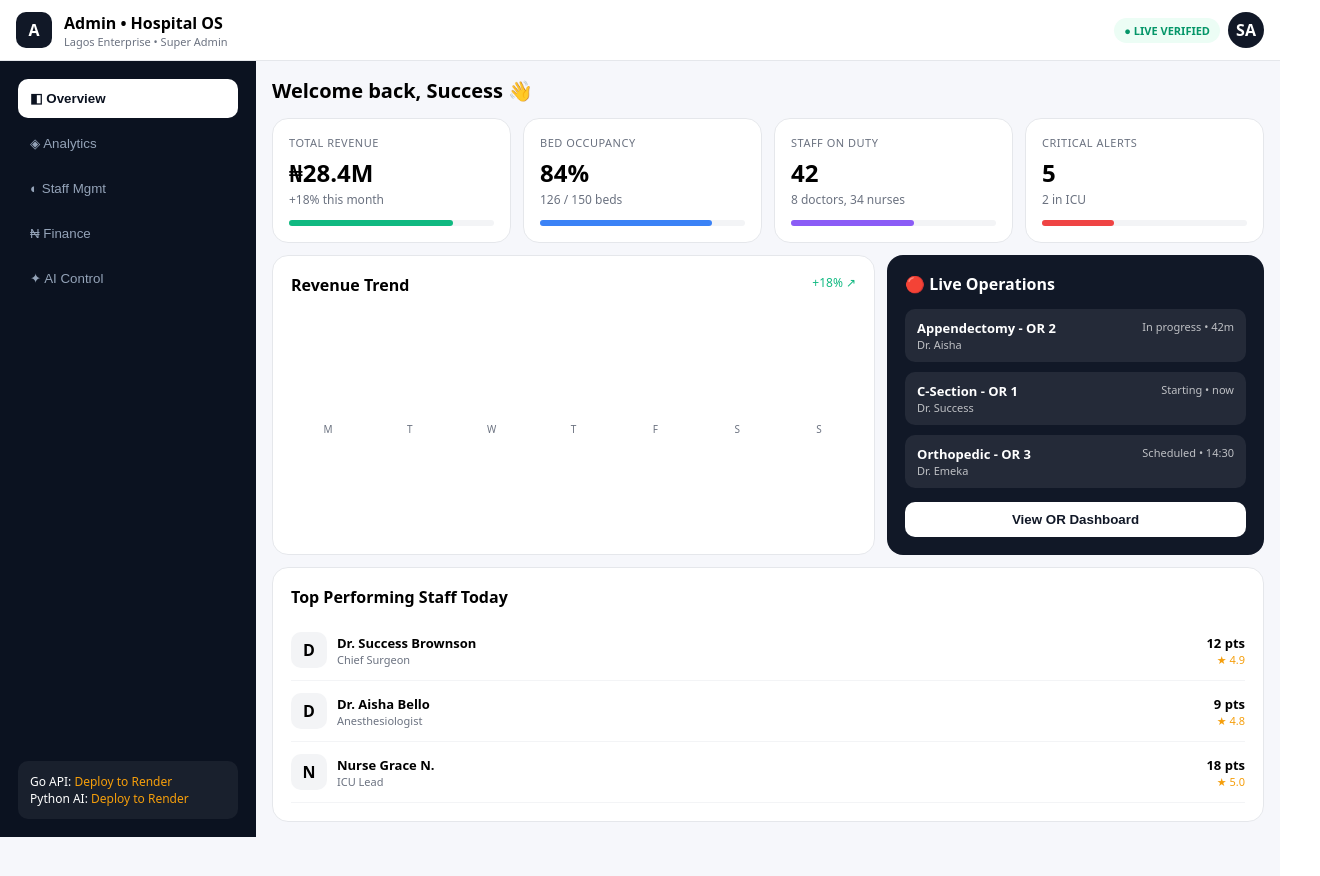
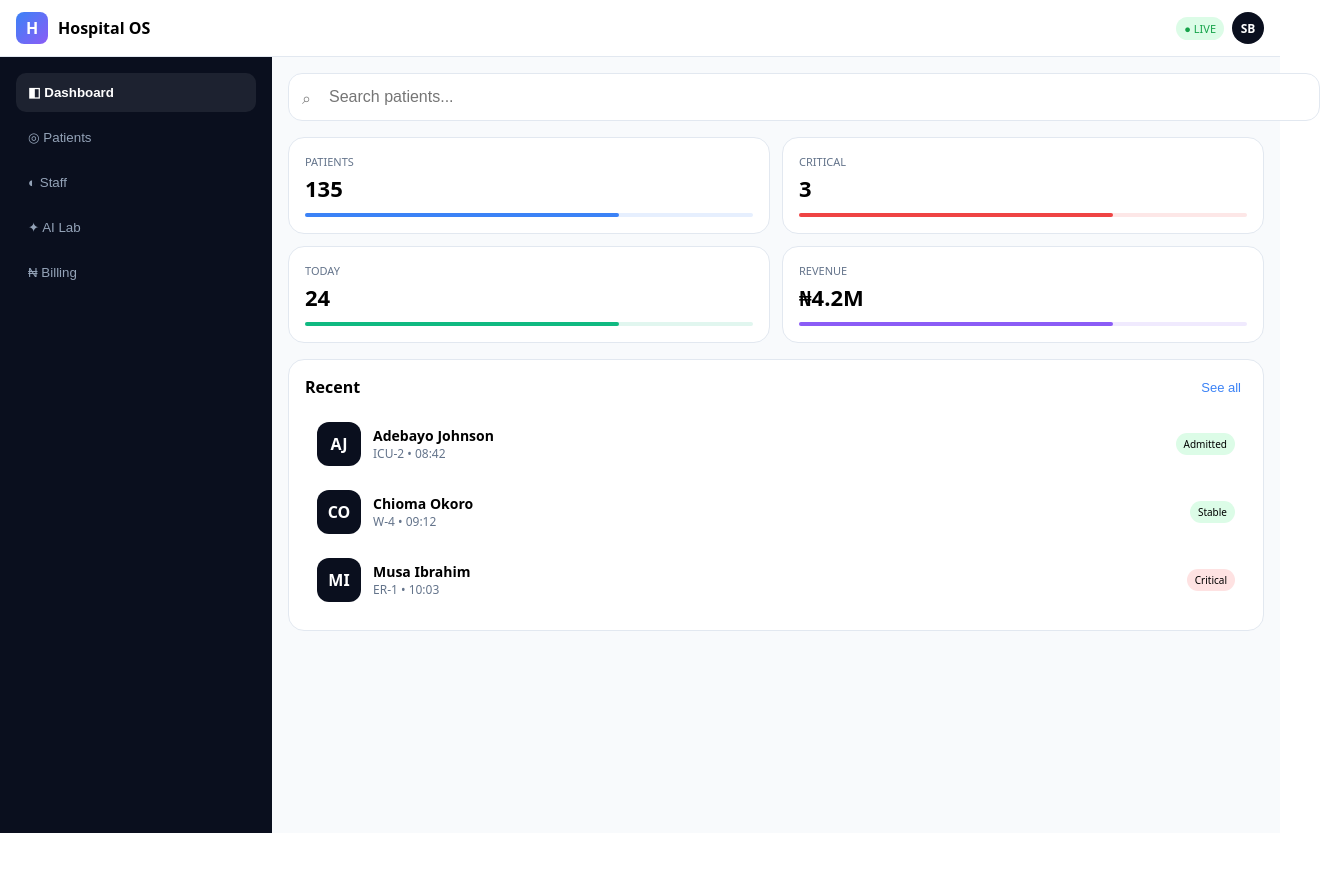
Before and after one commit to successbrownson222-cloud/enterprise-hospital-os, a Next.js app in the folder frontend/: page / in a window 1280 px wide. Shown: the top 876 px of the page, 1320 px wide, since content can reach past the window. After the commit the page ends 833 px from the top, so only its background shows below. Built offline with nearby package versions, Linux system fonts and the light colour scheme.

Commit message:
Update page.tsx

```diff
--- a/frontend/app/page.tsx
+++ b/frontend/app/page.tsx
@@ -1,162 +1,152 @@
 "use client";
-import { useState } from "react";
+import { useState, useMemo } from "react";
 
-export default function AdminDashboard() {
-  const [menu, setMenu] = useState(false);
-  const [tab, setTab] = useState("overview");
+type Patient = { id: string; name: string; age: number; status: "Admitted"|"Discharged"|"Critical"|"Stable"; doctor: string; ward: string; avatar: string; date: string; };
 
-  const stats = [
-    { label: "Total Revenue", value: "₦28.4M", sub: "+18% this month", color: "#10b981", bar: 80 },
-    { label: "Bed Occupancy", value: "84%", sub: "126 / 150 beds", color: "#3b82f6", bar: 84 },
-    { label: "Staff On Duty", value: "42", sub: "8 doctors, 34 nurses", color: "#8b5cf6", bar: 60 },
-    { label: "Critical Alerts", value: "5", sub: "2 in ICU", color: "#ef4444", bar: 35 },
+const data: Patient[] = [
+  { id: "P-1042", name: "Adebayo Johnson", age: 34, status: "Admitted", doctor: "Dr. Success Brownson", ward: "ICU-2", avatar: "AJ", date: "08:42" },
+  { id: "P-1043", name: "Chioma Okoro", age: 28, status: "Stable", doctor: "Dr. Emeka", ward: "W-4", avatar: "CO", date: "09:12" },
+  { id: "P-1044", name: "Musa Ibrahim", age: 45, status: "Critical", doctor: "Dr. Aisha Bello", ward: "ER-1", avatar: "MI", date: "10:03" },
+];
+
+export default function HospitalOSMobile() {
+  const [active, setActive] = useState("dashboard");
+  const [menuOpen, setMenuOpen] = useState(false);
+  const [q, setQ] = useState("");
+  const [patients, setPatients] = useState(data);
+  const [selected, setSelected] = useState<Patient|null>(null);
+
+  const filtered = useMemo(()=> patients.filter(p=> (p.name+p.id).toLowerCase().includes(q.toLowerCase())), [q, patients]);
+
+  const nav = [
+    {id:"dashboard", l:"Dashboard", i:"◧"},
+    {id:"patients", l:"Patients", i:"◎"},
+    {id:"doctors", l:"Staff", i:"◐"},
+    {id:"ai", l:"AI Lab", i:"✦"},
+    {id:"billing", l:"Billing", i:"₦"},
   ];
 
   return (
-    <div style={{ minHeight: "100vh", background: "#f6f7fb", fontFamily: "system-ui" }}>
+    <div style={{minHeight:"100vh", background:"#f8fafc", fontFamily:"system-ui"}}>
       <style>{`
-        @keyframes in { from {opacity:0; transform: translateY(10px)} to {opacity:1; transform: translateY(0)} }
-        .card { animation: in 0.4s ease both; }
-        .card:nth-child(1){animation-delay:0.05s} .card:nth-child(2){animation-delay:0.1s} .card:nth-child(3){animation-delay:0.15s} .card:nth-child(4){animation-delay:0.2s}
-        @media(min-width:768px){ .mobile-only{display:none!important} .desktop-only{display:flex!important} .grid-2{grid-template-columns: 1.6fr 1fr} .grid-4{grid-template-columns: repeat(4,1fr)} }
-        @media(max-width:767px){ .desktop-only{display:none!important} .grid-2{grid-template-columns:1fr} .grid-4{grid-template-columns: repeat(2,1fr)} }
+        @keyframes slideIn { from { transform: translateX(-100%); } to { transform: translateX(0); } }
+        @keyframes fadeIn { from { opacity:0; transform: translateY(8px);} to { opacity:1; transform: translateY(0);} }
+        .animate-slide { animation: slideIn 0.3s ease; }
+        .animate-fade { animation: fadeIn 0.35s ease; }
+        @media (min-width: 768px) { .hide-desktop { display:none !important; } .show-desktop { display:flex !important; } }
+        @media (max-width: 767px) { .show-desktop { display:none !important; } }
       `}</style>
 
-      {/* HEADER */}
-      <header style={{ height: "60px", background: "white", borderBottom: "1px solid #e5e7eb", display: "flex", alignItems: "center", justifyContent: "space-between", padding: "0 16px", position: "sticky", top: 0, zIndex: 20 }}>
-        <div style={{ display: "flex", alignItems: "center", gap: "12px" }}>
-          <button className="mobile-only" onClick={() => setMenu(!menu)} style={{ width: "40px", height: "40px", borderRadius: "10px", border: "1px solid #e5e7eb", background: "white" }}>☰</button>
-          <div style={{ width: "36px", height: "36px", background: "#111827", borderRadius: "10px", display: "grid", placeItems: "center", color: "white", fontWeight: 800 }}>A</div>
-          <div><div style={{ fontWeight: 800 }}>Admin • Hospital OS</div><div style={{ fontSize: "11px", color: "#6b7280" }}>Lagos Enterprise • Super Admin</div></div>
+      {/* TOP BAR */}
+      <header style={{height:"56px", background:"rgba(255,255,255,0.9)", backdropFilter:"blur(12px)", borderBottom:"1px solid #e2e8f0", display:"flex", alignItems:"center", justifyContent:"space-between", padding:"0 16px", position:"sticky", top:0, zIndex:20}}>
+        <div style={{display:"flex", alignItems:"center", gap:"10px"}}>
+          <button onClick={()=>setMenuOpen(!menuOpen)} className="hide-desktop" style={{width:"40px", height:"40px", borderRadius:"10px", border:"1px solid #e2e8f0", background:"white", fontSize:"18px"}}>☰</button>
+          <div style={{width:"32px", height:"32px", background:"linear-gradient(135deg,#3b82f6,#8b5cf6)", borderRadius:"8px", display:"grid", placeItems:"center", color:"white", fontWeight:800}}>H</div>
+          <b>Hospital OS</b>
         </div>
-        <div style={{ display: "flex", gap: "8px", alignItems: "center" }}>
-          <span style={{ fontSize: "11px", background: "#ecfdf5", color: "#059669", padding: "5px 10px", borderRadius: "20px", fontWeight: 700 }}>● LIVE VERIFIED</span>
-          <div style={{ width: "36px", height: "36px", borderRadius: "50%", background: "#111827", color: "white", display: "grid", placeItems: "center", fontWeight: 700 }}>SA</div>
+        <div style={{display:"flex", gap:"8px", alignItems:"center"}}>
+          <span style={{fontSize:"11px", background:"#dcfce7", color:"#16a34a", padding:"4px 8px", borderRadius:"20px"}}>● LIVE</span>
+          <div style={{width:"32px", height:"32px", borderRadius:"50%", background:"#0a0f1e", color:"white", display:"grid", placeItems:"center", fontSize:"12px", fontWeight:700}}>SB</div>
         </div>
       </header>
 
-      <div style={{ display: "flex" }}>
-        {/* DESKTOP SIDEBAR */}
-        <aside className="desktop-only" style={{ width: "220px", background: "#0b1220", color: "white", padding: "18px", flexDirection: "column", gap: "6px", position: "sticky", top: "60px", height: "calc(100vh - 60px)" }}>
-          {[
-            { id: "overview", l: "Overview", i: "◧" },
-            { id: "analytics", l: "Analytics", i: "◈" },
-            { id: "staff", l: "Staff Mgmt", i: "◐" },
-            { id: "finance", l: "Finance", i: "₦" },
-            { id: "ai", l: "AI Control", i: "✦" },
-          ].map(n => (
-            <button key={n.id} onClick={() => setTab(n.id)} style={{ textAlign: "left", padding: "12px", borderRadius: "10px", border: "none", background: tab === n.id ? "white" : "transparent", color: tab === n.id ? "#0b1220" : "#94a3b8", fontWeight: tab === n.id ? 700 : 500, cursor: "pointer", display: "flex", gap: "10px" }}>{n.i} {n.l}</button>
+      <div style={{display:"flex"}}>
+        {/* SIDEBAR - DESKTOP */}
+        <aside className="show-desktop" style={{width:"240px", background:"#0a0f1e", color:"white", padding:"16px", flexDirection:"column", position:"sticky", top:"56px", height:"calc(100vh - 56px)"}}>
+          <div style={{display:"flex", flexDirection:"column", gap:"6px"}}>
+            {nav.map(n=>(
+              <button key={n.id} onClick={()=>setActive(n.id)} style={{textAlign:"left", padding:"12px", borderRadius:"10px", border:"none", background: active===n.id ? "#ffffff14" : "transparent", color: active===n.id ? "white" : "#94a3b8", display:"flex", gap:"10px", fontWeight: active===n.id ? 700 : 500, cursor:"pointer", transition:"0.2s"}}>{n.i} {n.l}</button>
             ))}
-          <div style={{ marginTop: "auto", background: "#ffffff0f", padding: "12px", borderRadius: "10px", fontSize: "12px" }}>
-            Go API: <span style={{ color: "#f59e0b" }}>Deploy to Render</span><br />
-            Python AI: <span style={{ color: "#f59e0b" }}>Deploy to Render</span>
           </div>
         </aside>
 
-        {/* MOBILE DRAWER */}
-        {menu && (
+        {/* SIDEBAR - MOBILE DRAWER */}
+        {menuOpen && (
           <>
-            <div onClick={() => setMenu(false)} style={{ position: "fixed", inset: 0, background: "rgba(0,0,0,0.5)", zIndex: 30 }} />
-            <div style={{ position: "fixed", left: 0, top: 0, width: "280px", height: "100vh", background: "#0b1220", color: "white", padding: "20px", zIndex: 40 }}>
-              <div style={{ display: "flex", justifyContent: "space-between", marginBottom: "20px" }}><b>Admin Menu</b><button onClick={() => setMenu(false)} style={{ background: "#ffffff14", border: "none", color: "white", width: "32px", height: "32px", borderRadius: "8px" }}>✕</button></div>
-              {["overview", "analytics", "staff", "finance", "ai"].map(t => (
-                <button key={t} onClick={() => { setTab(t); setMenu(false); }} style={{ width: "100%", textAlign: "left", padding: "14px", borderRadius: "10px", border: "none", background: tab === t ? "white" : "transparent", color: tab === t ? "#0b1220" : "white", marginBottom: "6px", textTransform: "capitalize" }}>{t}</button>
+            <div onClick={()=>setMenuOpen(false)} style={{position:"fixed", inset:0, background:"rgba(0,0,0,0.4)", zIndex:30}}/>
+            <aside className="animate-slide" style={{position:"fixed", left:0, top:0, width:"280px", height:"100vh", background:"#0a0f1e", color:"white", padding:"20px", zIndex:40, display:"flex", flexDirection:"column"}}>
+              <div style={{display:"flex", justifyContent:"space-between", alignItems:"center", marginBottom:"24px"}}>
+                <b>Menu</b><button onClick={()=>setMenuOpen(false)} style={{background:"#ffffff14", border:"none", color:"white", width:"32px", height:"32px", borderRadius:"8px"}}>✕</button>
+              </div>
+              {nav.map(n=>(
+                <button key={n.id} onClick={()=>{setActive(n.id); setMenuOpen(false);}} style={{textAlign:"left", padding:"14px", borderRadius:"12px", border:"none", background: active===n.id ? "#ffffff14" : "transparent", color:"white", display:"flex", gap:"12px", marginBottom:"6px", fontSize:"16px"}}>{n.i} {n.l}</button>
               ))}
-            </div>
+            </aside>
           </>
         )}
 
         {/* CONTENT */}
-        <main style={{ flex: 1, padding: "16px", paddingBottom: "90px" }}>
-          {tab === "overview" && (
-            <>
-              <h2 style={{ margin: "0 0 14px", fontSize: "20px" }}>Welcome back, Success 👋</h2>
+        <main style={{flex:1, padding:"16px", paddingBottom:"90px"}}>
+          {/* Search */}
+          <div className="animate-fade" style={{position:"relative", marginBottom:"16px"}}>
+            <input value={q} onChange={e=>setQ(e.target.value)} placeholder="Search patients..." style={{width:"100%", padding:"14px 14px 14px 40px", borderRadius:"14px", border:"1px solid #e2e8f0", background:"white", outline:"none", fontSize:"16px"}}/>
+            <span style={{position:"absolute", left:"14px", top:"14px", opacity:0.5}}>⌕</span>
+          </div>
 
-              {/* KPI CARDS */}
-              <div className="grid-4" style={{ display: "grid", gap: "12px" }}>
-                {stats.map(s => (
-                  <div key={s.label} className="card" style={{ background: "white", borderRadius: "16px", padding: "16px", border: "1px solid #e5e7eb" }}>
-                    <div style={{ fontSize: "11px", color: "#6b7280", textTransform: "uppercase", letterSpacing: "0.5px" }}>{s.label}</div>
-                    <div style={{ fontSize: "24px", fontWeight: 800, marginTop: "6px" }}>{s.value}</div>
-                    <div style={{ fontSize: "12px", color: "#6b7280", marginTop: "2px" }}>{s.sub}</div>
-                    <div style={{ height: "6px", background: "#f3f4f6", borderRadius: "10px", marginTop: "12px" }}><div style={{ width: `${s.bar}%`, height: "100%", background: s.color, borderRadius: "10px", transition: "width 1s ease" }} /></div>
+          {active==="dashboard" && (
+            <div className="animate-fade">
+              <div style={{display:"grid", gridTemplateColumns:"repeat(2,1fr)", gap:"12px"}}>
+                {[{l:"Patients",v:filtered.length+132,c:"#3b82f6"},{l:"Critical",v:3,c:"#ef4444"},{l:"Today",v:"24",c:"#10b981"},{l:"Revenue",v:"₦4.2M",c:"#8b5cf6"}].map(card=>(
+                  <div key={card.l} style={{background:"white", borderRadius:"16px", padding:"16px", border:"1px solid #e2e8f0", transition:"transform 0.2s"}} onTouchStart={e=>e.currentTarget.style.transform="scale(0.97)"} onTouchEnd={e=>e.currentTarget.style.transform="scale(1)"}>
+                    <div style={{fontSize:"11px", color:"#64748b", textTransform:"uppercase"}}>{card.l}</div>
+                    <div style={{fontSize:"22px", fontWeight:800, marginTop:"4px"}}>{card.v}</div>
+                    <div style={{height:"4px", background:`${card.c}20`, borderRadius:"10px", marginTop:"10px"}}><div style={{width:"70%", height:"100%", background:card.c, borderRadius:"10px"}}/></div>
                   </div>
                 ))}
               </div>
-
-              <div className="grid-2" style={{ display: "grid", gap: "12px", marginTop: "12px" }}>
-                {/* REVENUE CHART (CSS ONLY, NO LIBRARY) */}
-                <div className="card" style={{ background: "white", borderRadius: "16px", padding: "18px", border: "1px solid #e5e7eb" }}>
-                  <div style={{ display: "flex", justifyContent: "space-between" }}><b>Revenue Trend</b><span style={{ fontSize: "12px", color: "#10b981" }}>+18% ↗</span></div>
-                  <div style={{ display: "flex", alignItems: "end", gap: "8px", height: "120px", marginTop: "20px" }}>
-                    {[40, 65, 50, 85, 70, 95, 80].map((h, i) => (
-                      <div key={i} style={{ flex: 1, display: "flex", flexDirection: "column", alignItems: "center", gap: "6px" }}>
-                        <div style={{ width: "100%", height: `${h}%`, background: i === 5 ? "#111827" : "#e5e7eb", borderRadius: "8px", transition: "height 0.8s ease", transitionDelay: `${i * 0.05}s` }} />
-                        <span style={{ fontSize: "10px", color: "#6b7280" }}>{["M","T","W","T","F","S","S"][i]}</span>
+              <div style={{marginTop:"16px", background:"white", borderRadius:"16px", padding:"16px", border:"1px solid #e2e8f0"}}>
+                <div style={{display:"flex", justifyContent:"space-between", marginBottom:"12px"}}><b>Recent</b><button onClick={()=>setActive("patients")} style={{color:"#3b82f6", background:"none", border:"none", fontSize:"13px"}}>See all</button></div>
+                {filtered.map(p=>(
+                  <div key={p.id} onClick={()=>setSelected(p)} style={{display:"flex", gap:"12px", padding:"12px", borderRadius:"12px", alignItems:"center"}}>
+                    <div style={{width:"44px", height:"44px", borderRadius:"12px", background:"#0a0f1e", color:"white", display:"grid", placeItems:"center", fontWeight:700}}>{p.avatar}</div>
+                    <div style={{flex:1}}><div style={{fontWeight:600, fontSize:"14px"}}>{p.name}</div><div style={{fontSize:"12px", color:"#64748b"}}>{p.ward} • {p.date}</div></div>
+                    <span style={{fontSize:"10px", padding:"4px 8px", borderRadius:"20px", background: p.status==="Critical" ? "#fee2e2" : "#dcfce7"}}>{p.status}</span>
                   </div>
                 ))}
               </div>
             </div>
+          )}
 
-                {/* LIVE OPS */}
-                <div className="card" style={{ background: "#111827", borderRadius: "16px", padding: "18px", color: "white" }}>
-                  <b>🔴 Live Operations</b>
-                  <div style={{ marginTop: "14px", display: "flex", flexDirection: "column", gap: "10px" }}>
-                    {[
-                      { op: "Appendectomy - OR 2", doc: "Dr. Aisha", time: "In progress • 42m" },
-                      { op: "C-Section - OR 1", doc: "Dr. Success", time: "Starting • now" },
-                      { op: "Orthopedic - OR 3", doc: "Dr. Emeka", time: "Scheduled • 14:30" },
-                    ].map(o => (
-                      <div key={o.op} style={{ background: "rgba(255,255,255,0.08)", padding: "10px 12px", borderRadius: "10px", display: "flex", justifyContent: "space-between" }}>
-                        <div><div style={{ fontSize: "13px", fontWeight: 600 }}>{o.op}</div><div style={{ fontSize: "11px", opacity: 0.7 }}>{o.doc}</div></div>
-                        <div style={{ fontSize: "11px", opacity: 0.7 }}>{o.time}</div>
+          {active==="patients" && (
+            <div className="animate-fade" style={{background:"white", borderRadius:"16px", border:"1px solid #e2e8f0", overflow:"hidden"}}>
+              {filtered.map(p=>(
+                <div key={p.id} onClick={()=>setSelected(p)} style={{padding:"14px 16px", display:"flex", gap:"12px", borderBottom:"1px solid #f1f5f9"}}>
+                  <div style={{width:"44px", height:"44px", borderRadius:"12px", background:"#e2e8f0", display:"grid", placeItems:"center", fontWeight:700}}>{p.avatar}</div>
+                  <div style={{flex:1}}><div style={{fontWeight:600}}>{p.name} <span style={{fontSize:"11px", color:"#64748b"}}>{p.id}</span></div><div style={{fontSize:"12px", color:"#64748b"}}>{p.doctor}</div></div>
+                  <div style={{fontSize:"11px", color:"#64748b"}}>{p.date}</div>
                 </div>
               ))}
             </div>
-                  <button style={{ marginTop: "14px", width: "100%", padding: "10px", borderRadius: "10px", border: "none", background: "white", color: "#111827", fontWeight: 700 }}>View OR Dashboard</button>
-                </div>
-              </div>
-
-              {/* STAFF TABLE */}
-              <div className="card" style={{ background: "white", borderRadius: "16px", padding: "18px", border: "1px solid #e5e7eb", marginTop: "12px" }}>
-                <b>Top Performing Staff Today</b>
-                <div style={{ marginTop: "12px" }}>
-                  {[
-                    { name: "Dr. Success Brownson", role: "Chief Surgeon", patients: 12, rating: "4.9" },
-                    { name: "Dr. Aisha Bello", role: "Anesthesiologist", patients: 9, rating: "4.8" },
-                    { name: "Nurse Grace N.", role: "ICU Lead", patients: 18, rating: "5.0" },
-                  ].map(s => (
-                    <div key={s.name} style={{ display: "flex", alignItems: "center", justifyContent: "space-between", padding: "12px 0", borderBottom: "1px solid #f3f4f6" }}>
-                      <div style={{ display: "flex", gap: "10px", alignItems: "center" }}><div style={{ width: "36px", height: "36px", borderRadius: "10px", background: "#f3f4f6", display: "grid", placeItems: "center", fontWeight: 700 }}>{s.name[0]}</div><div><div style={{ fontWeight: 600, fontSize: "13px" }}>{s.name}</div><div style={{ fontSize: "11px", color: "#6b7280" }}>{s.role}</div></div></div>
-                      <div style={{ textAlign: "right" }}><div style={{ fontSize: "13px", fontWeight: 700 }}>{s.patients} pts</div><div style={{ fontSize: "11px", color: "#f59e0b" }}>★ {s.rating}</div></div>
-                    </div>
-                  ))}
-                </div>
-              </div>
-            </>
           )}
 
-          {tab !== "overview" && (
-            <div className="card" style={{ background: "white", borderRadius: "16px", padding: "40px", textAlign: "center", border: "1px solid #e5e7eb" }}>
-              <h2 style={{ textTransform: "capitalize" }}>{tab}</h2>
-              <p style={{ color: "#6b7280" }}>Admin {tab} module — will connect to Go API / Python AI on Render</p>
+          {active!=="dashboard" && active!=="patients" && (
+            <div className="animate-fade" style={{background:"white", borderRadius:"16px", padding:"32px", textAlign:"center", border:"1px solid #e2e8f0"}}>
+              <div style={{fontSize:"32px", marginBottom:"8px"}}>{nav.find(n=>n.id===active)?.i}</div><h3 style={{textTransform:"capitalize", margin:0}}>{active}</h3><p style={{color:"#64748b", fontSize:"13px", marginTop:"6px"}}>Connects to /api/{active} on Render Go API</p>
+              <button onClick={()=>alert(`${active} module — backend deploy needed on Render`)} style={{marginTop:"16px", padding:"12px 18px", background:"#0a0f1e", color:"white", borderRadius:"12px", border:"none", width:"100%"}}>Test {active} API</button>
             </div>
           )}
         </main>
       </div>
 
-      {/* MOBILE BOTTOM NAV */}
-      <div className="mobile-only" style={{ position: "fixed", bottom: 0, left: 0, right: 0, background: "white", borderTop: "1px solid #e5e7eb", display: "flex", justifyContent: "space-around", padding: "8px 0 18px", zIndex: 20 }}>
-        {[
-          { id: "overview", l: "Home" },
-          { id: "analytics", l: "Stats" },
-          { id: "staff", l: "Staff" },
-          { id: "finance", l: "Finance" },
-          { id: "ai", l: "AI" },
-        ].map(n => (
-          <button key={n.id} onClick={() => setTab(n.id)} style={{ background: "none", border: "none", color: tab === n.id ? "#111827" : "#9ca3af", fontSize: "11px", fontWeight: tab === n.id ? 700 : 400 }}>{n.l}</button>
+      {/* BOTTOM TAB BAR - MOBILE */}
+      <div className="hide-desktop" style={{position:"fixed", bottom:0, left:0, right:0, background:"rgba(255,255,255,0.95)", backdropFilter:"blur(20px)", borderTop:"1px solid #e2e8f0", display:"flex", justifyContent:"space-around", padding:"8px 0 calc(8px + env(safe-area-inset-bottom))", zIndex:20}}>
+        {nav.slice(0,5).map(n=>(
+          <button key={n.id} onClick={()=>setActive(n.id)} style={{background:"none", border:"none", display:"flex", flexDirection:"column", alignItems:"center", gap:"2px", color: active===n.id ? "#0a0f1e" : "#94a3b8"}}>
+            <span style={{fontSize:"20px", background: active===n.id ? "#0a0f1e" : "transparent", color: active===n.id ? "white" : "#94a3b8", width:"36px", height:"28px", borderRadius:"10px", display:"grid", placeItems:"center", transition:"0.2s"}}>{n.i}</span>
+            <span style={{fontSize:"10px", fontWeight: active===n.id ? 700 : 400}}>{n.l}</span>
+          </button>
         ))}
       </div>
+
+      {selected && (
+        <div onClick={()=>setSelected(null)} style={{position:"fixed", inset:0, background:"rgba(0,0,0,0.5)", backdropFilter:"blur(6px)", display:"grid", placeItems:"center", zIndex:50, padding:"16px"}}>
+          <div onClick={e=>e.stopPropagation()} className="animate-fade" style={{background:"white", borderRadius:"20px", padding:"20px", width:"100%", maxWidth:"360px"}}>
+            <div style={{display:"flex", justifyContent:"space-between"}}><h3 style={{margin:0}}>{selected.name}</h3><button onClick={()=>setSelected(null)} style={{border:"none", background:"#f1f5f9", width:"32px", height:"32px", borderRadius:"10px"}}>✕</button></div>
+            <div style={{marginTop:"16px", background:"#f8fafc", borderRadius:"12px", padding:"12px", fontSize:"13px", lineHeight:1.8}}>ID: <b>{selected.id}</b><br/>Ward: {selected.ward}<br/>Doctor: {selected.doctor}<br/>Status: {selected.status}</div>
+            <button style={{marginTop:"14px", width:"100%", padding:"14px", background:"#0a0f1e", color:"white", borderRadius:"12px", border:"none", fontWeight:700}} onClick={()=>setSelected(null)}>Close</button>
+          </div>
+        </div>
+      )}
     </div>
   );
 }
```
Lines whose indentation alone changed are shown as unchanged.
